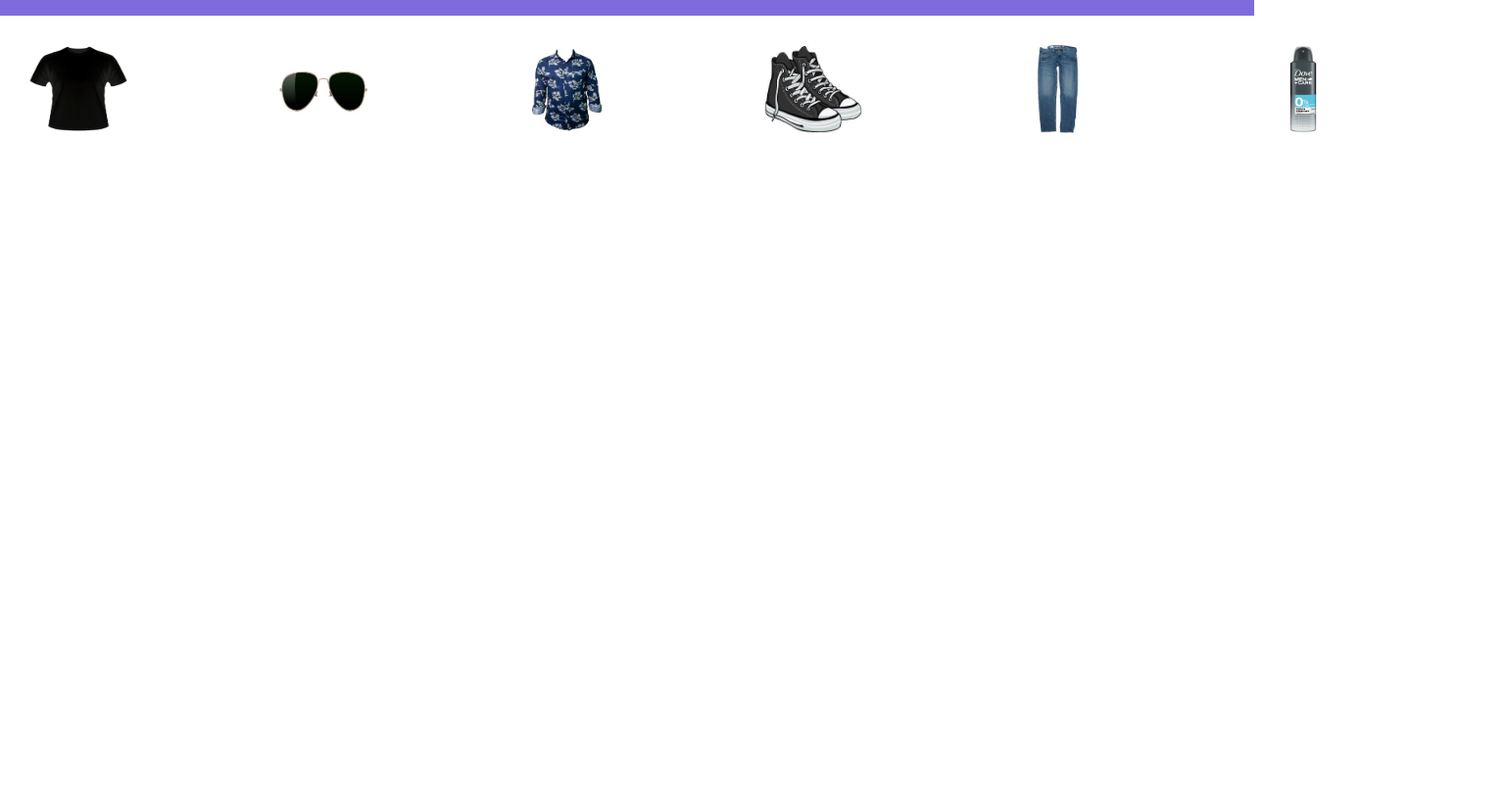
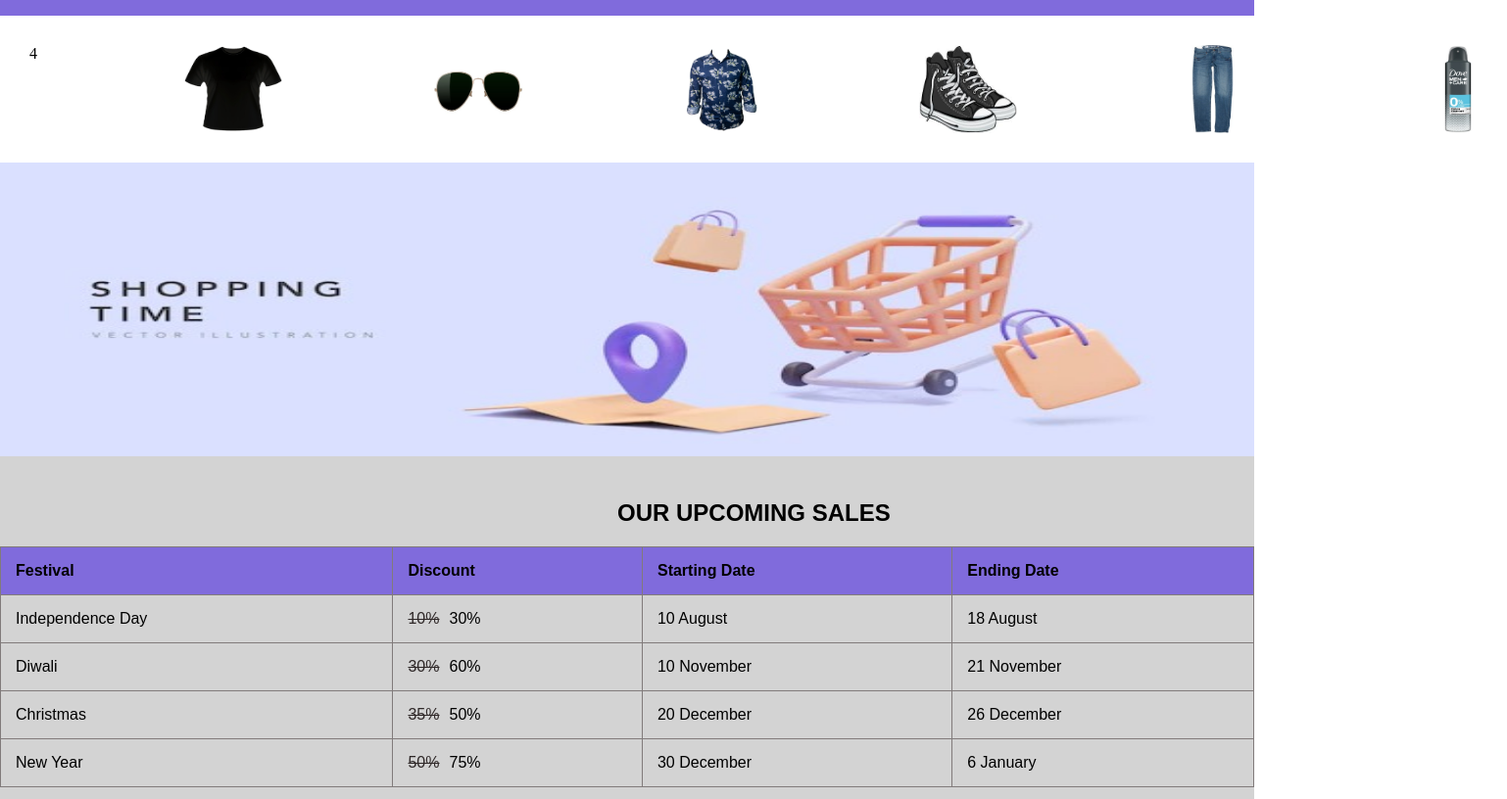
Before and after one commit to vandana108/Online_Shopping_Mini_Project, a plain HTML site: page index.html in a window 1280 px wide. Shown: the part 54-870 px from the top of the page at 98% size, 1538 px wide, since content can reach past the window. Before the commit the page ends 800 px from the top, so only its background shows below. Drawn offline with Linux system fonts and the light colour scheme.

```diff
--- a/index.html
+++ b/index.html
@@ -12,7 +12,7 @@
 
 <section>
 <div class="image-gallery">
-
+4
   <img  src="tshirt.jpeg" alt="tshirt" class="tshirt">
   <img  src="sunglasses.jpeg" alt="sunglasses">
   <img  src="shirts.jpeg" alt="shirts">
@@ -22,5 +22,52 @@
 
 </section>
 
+<div class="firstBox">
+  <img  class="ShoppingTime" src ="shopingtime.jpeg" alt="Shoppingtime" >
+  <br>
+  <h2 class="Sale">OUR UPCOMING SALES</h2>
+  <table>
+
+    <table>
+      <tr class="firstRow">
+        <th>Festival</th>
+        <th>Discount</th>
+        <th>Starting Date</th>
+        <th>Ending Date</th>
+      </tr>
+      <tr>
+        <td>Independence Day</td>
+        <td><span class="old-discount">10%</span>30% </td>
+        <td>10 August</td>
+        <td>18 August</td>
+
+      </tr>
+      <tr>
+        <td>Diwali</td>
+        <td><span class="old-discount">30%</span>60%</td>
+        <td>10 November</td>
+        <td>21 November</td>
+      </tr>
+      <tr>
+        <td>Christmas</td>
+        <td><span class="old-discount">35%</span>50%</td>
+        <td>20 December</td>
+        <td>26 December</td>
+      </tr>
+      <tr>
+        <td>New Year</td>
+        <td><span class="old-discount">50%</span>75%</td>
+        <td>30 December</td>
+        <td>6 January</td>
+      </tr>
+
+    </table>
+  </div>
+
+
+
 </body>
 </html>
+
+</body>
+</html>
--- a/style.css
+++ b/style.css
@@ -43,3 +43,52 @@ section{
   height: auto;
 
 }
+
+.firstBox{
+
+  background-color:rgb(211,211,211);
+  height: 650px;
+
+  /* margin: 20px */
+}
+.ShoppingTime{
+  width: 100%;
+  height: 300px;
+}
+.Sale{
+  margin-left: 630px;
+  margin-top: 40px;
+  font-family: sans-serif, arial;
+
+}
+.firstRow{
+  background-color:  rgb(128, 107, 220);
+
+
+}
+table {
+  font-family: arial, sans-serif;
+  border-collapse: collapse;
+  width: 100%;
+}
+
+td, th{
+
+  border: 1px solid rgb(129, 123, 123);
+  text-align: left;
+  padding: 15px;
+
+}
+.old-discount {
+  text-decoration: line-through; /* Strikes through the old discount */
+  color: #2f2828; /* Makes it less prominent */
+  margin-right: 10px; /* Adds spacing between the old and new discounts */
+}
+
+.store{
+  color: rgb(95, 92, 92);
+  font-weight: bold;
+  margin-top: 30px;
+  margin-left: 40px;
+
+}
```
